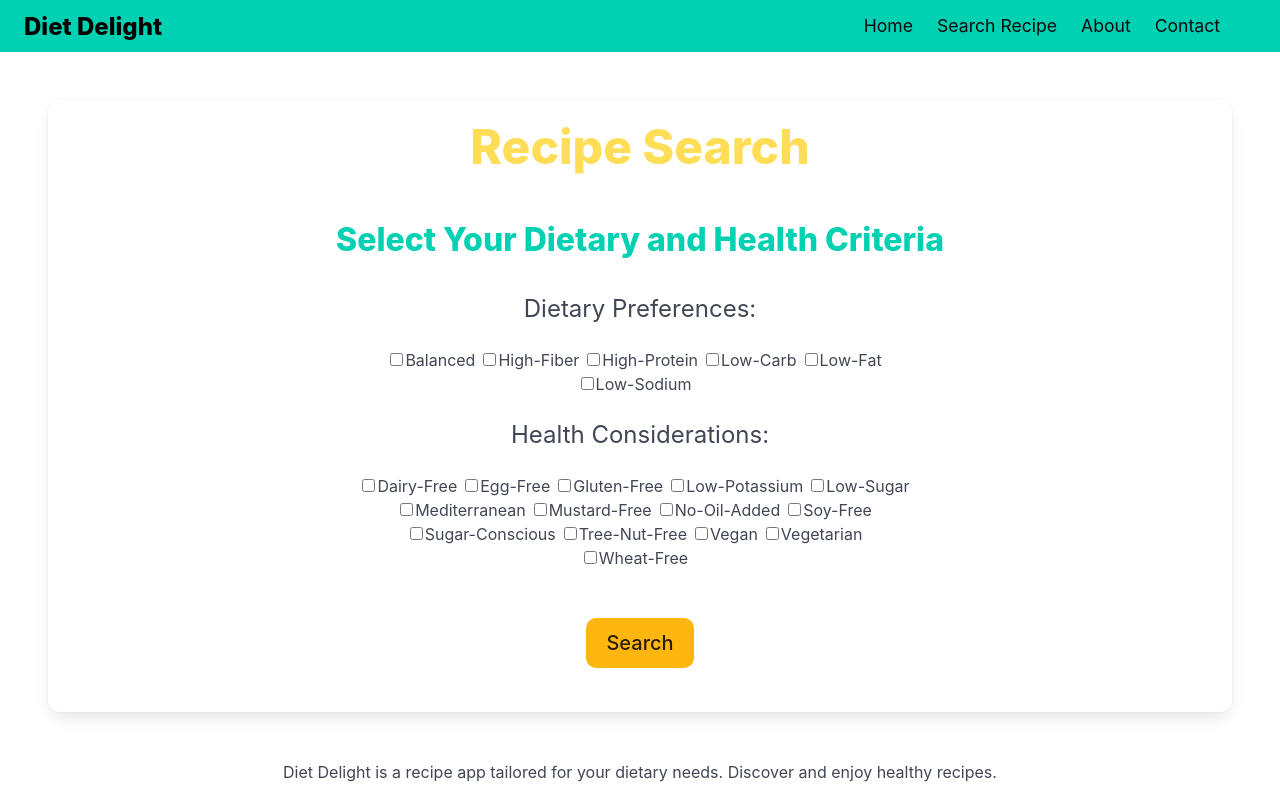
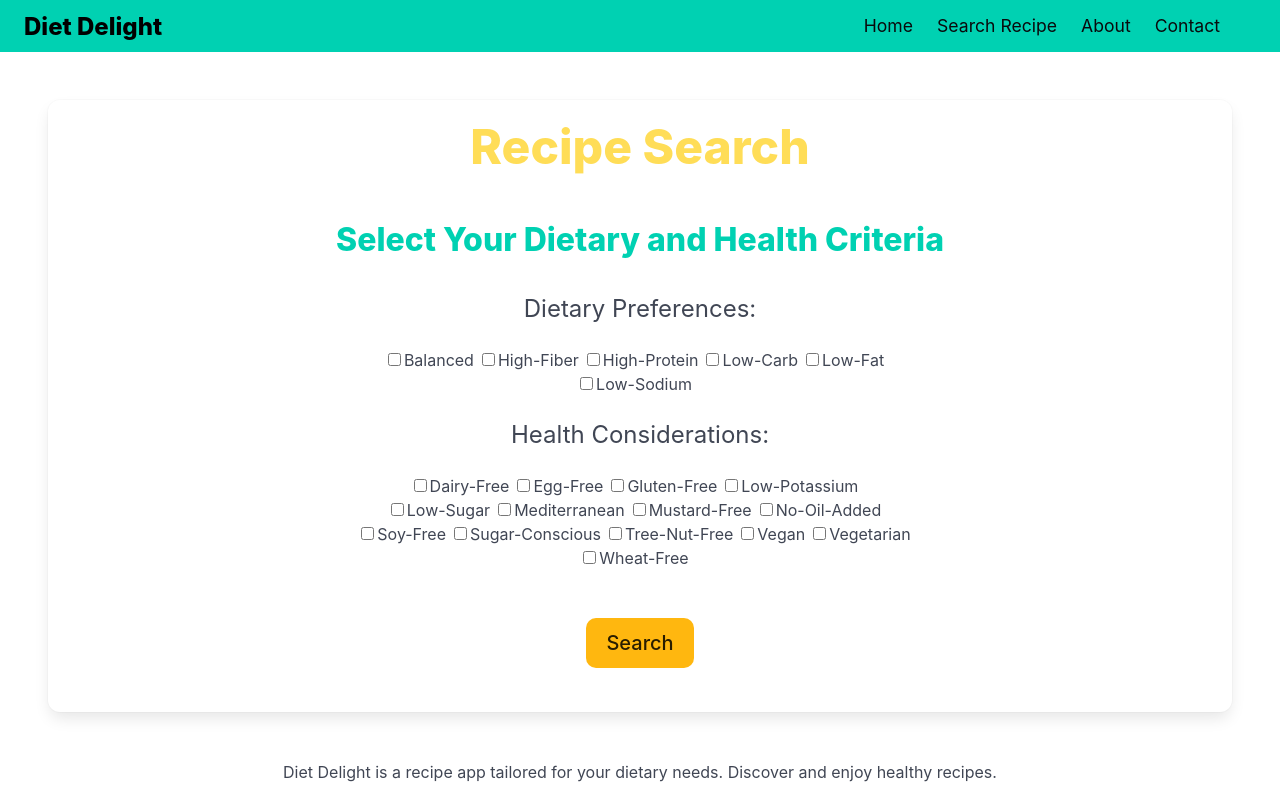
Before and after one commit to jmcaluyafuentes/diet-delight-frontend, a React (Vite) app: page /search in a window 1280 px wide. Built offline with nearby package versions, Linux system fonts and the light colour scheme.

Commit message:
Increased space between checkbox and text after reviewing deployment preview.

```diff
--- a/src/components/CheckboxGroup.jsx
+++ b/src/components/CheckboxGroup.jsx
@@ -18,7 +18,7 @@ const CheckboxGroup = ({ title, options, selectedOptions, onChange }) => {
                         checked={selectedOptions.includes(option)}
                         onChange={(e) => onChange(e, type)}
                     />
-                    <span style={{ marginLeft: '2px' }}>{option}</span>
+                    <span style={{ marginLeft: '3px' }}>{option}</span>
                 </label>
             ))}
         </div>
```
